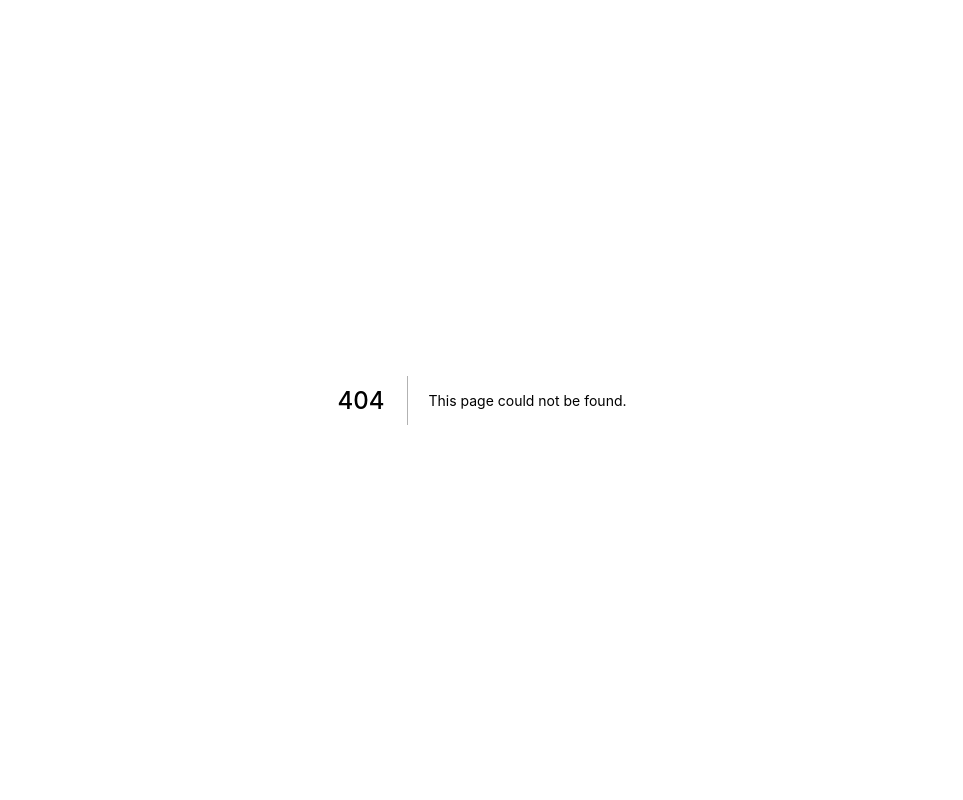
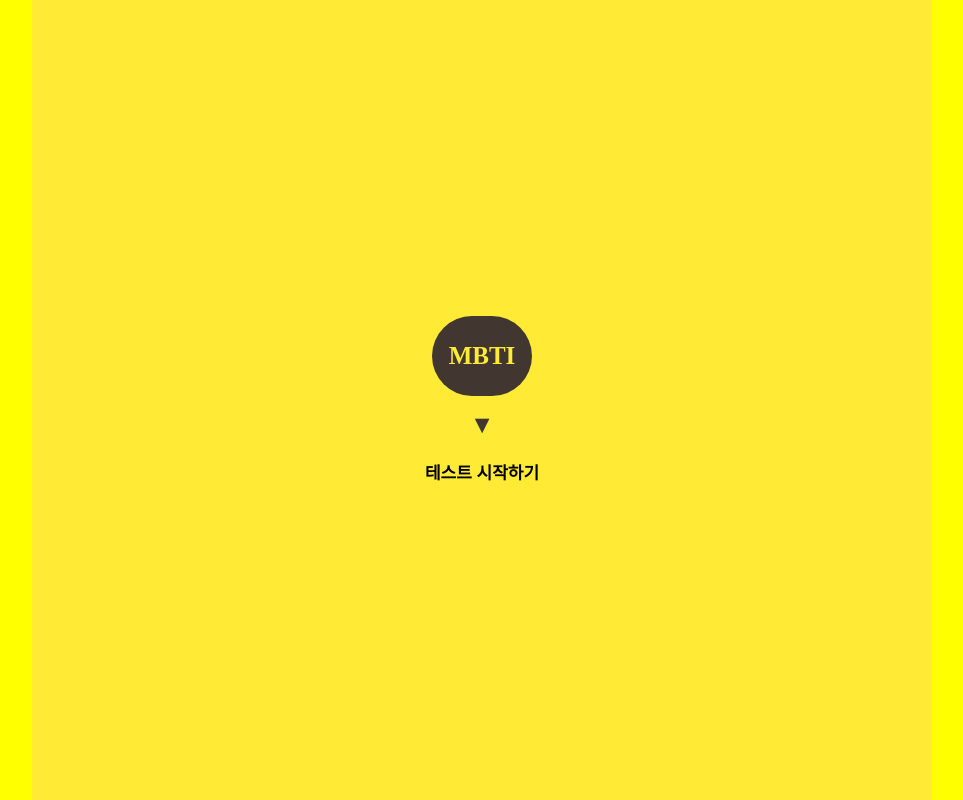
Before and after one commit to jeongho77/MBTI-TEST, a Next.js app in the folder mbti/: page /mbti in a window 1280 px wide. Before the commit this address had no page. Shown: the whole page, without its empty margins (158-1121 px from the left). Built offline with nearby package versions, Linux system fonts and the light colour scheme.

Commit message:
시작페이지 만들기

```diff
--- /dev/null
+++ b/mbti/pages/mbti/index.js
@@ -0,0 +1,42 @@
+import { useEffect, useState } from "react";
+import { Mbti_Layout,StartLogo,StartPageLayout,StartButton,StartLogo1,StartLogo2 } from "../../styles/mbti_css";
+import theme from "../../styles/theme";
+
+export default function App() {
+
+const setVh = () => {
+    const vh = window.innerHeight * 0.01;
+    document.documentElement.style.setProperty('--vh', `${vh}px`);
+}
+    useEffect(()=> {
+        setVh()
+
+
+    function onResize() {
+        setVh()
+    }
+
+    window.addEventListener('resize' , onResize)
+
+    },[])
+
+    const [page,setPage] = useState(0)
+
+    return (
+        <Mbti_Layout>
+            {page===0?
+            <StartPageLayout>
+                <StartLogo>
+                    <StartLogo1>MBTI</StartLogo1>
+                    <StartLogo2>▼</StartLogo2>
+                </StartLogo>
+                <StartButton onClick={()=> setPage(1)}>테스트 시작하기</StartButton>
+            </StartPageLayout>
+            :
+            <div>
+                테스트페이지
+            </div>
+        }
+        </Mbti_Layout>
+    );
+}
--- a/mbti/styles/globals.css
+++ b/mbti/styles/globals.css
@@ -1,107 +1,5 @@
-:root {
-  --max-width: 1100px;
-  --border-radius: 12px;
-  --font-mono: ui-monospace, Menlo, Monaco, "Cascadia Mono", "Segoe UI Mono",
-    "Roboto Mono", "Oxygen Mono", "Ubuntu Monospace", "Source Code Pro",
-    "Fira Mono", "Droid Sans Mono", "Courier New", monospace;
-
-  --foreground-rgb: 0, 0, 0;
-  --background-start-rgb: 214, 219, 220;
-  --background-end-rgb: 255, 255, 255;
-
-  --primary-glow: conic-gradient(
-    from 180deg at 50% 50%,
-    #16abff33 0deg,
-    #0885ff33 55deg,
-    #54d6ff33 120deg,
-    #0071ff33 160deg,
-    transparent 360deg
-  );
-  --secondary-glow: radial-gradient(
-    rgba(255, 255, 255, 1),
-    rgba(255, 255, 255, 0)
-  );
-
-  --tile-start-rgb: 239, 245, 249;
-  --tile-end-rgb: 228, 232, 233;
-  --tile-border: conic-gradient(
-    #00000080,
-    #00000040,
-    #00000030,
-    #00000020,
-    #00000010,
-    #00000010,
-    #00000080
-  );
-
-  --callout-rgb: 238, 240, 241;
-  --callout-border-rgb: 172, 175, 176;
-  --card-rgb: 180, 185, 188;
-  --card-border-rgb: 131, 134, 135;
-}
-
-@media (prefers-color-scheme: dark) {
-  :root {
-    --foreground-rgb: 255, 255, 255;
-    --background-start-rgb: 0, 0, 0;
-    --background-end-rgb: 0, 0, 0;
-
-    --primary-glow: radial-gradient(rgba(1, 65, 255, 0.4), rgba(1, 65, 255, 0));
-    --secondary-glow: linear-gradient(
-      to bottom right,
-      rgba(1, 65, 255, 0),
-      rgba(1, 65, 255, 0),
-      rgba(1, 65, 255, 0.3)
-    );
-
-    --tile-start-rgb: 2, 13, 46;
-    --tile-end-rgb: 2, 5, 19;
-    --tile-border: conic-gradient(
-      #ffffff80,
-      #ffffff40,
-      #ffffff30,
-      #ffffff20,
-      #ffffff10,
-      #ffffff10,
-      #ffffff80
-    );
-
-    --callout-rgb: 20, 20, 20;
-    --callout-border-rgb: 108, 108, 108;
-    --card-rgb: 100, 100, 100;
-    --card-border-rgb: 200, 200, 200;
-  }
-}
-
 * {
   box-sizing: border-box;
   padding: 0;
   margin: 0;
 }
-
-html,
-body {
-  max-width: 100vw;
-  overflow-x: hidden;
-}
-
-body {
-  color: rgb(var(--foreground-rgb));
-  background: linear-gradient(
-      to bottom,
-      transparent,
-      rgb(var(--background-end-rgb))
-    )
-    rgb(var(--background-start-rgb));
-}
-
-a {
-  color: inherit;
-  text-decoration: none;
-}
-
-@media (prefers-color-scheme: dark) {
-  html {
-    color-scheme: dark;
-  }
-}
--- /dev/null
+++ b/mbti/styles/mbti_css.js
@@ -0,0 +1,55 @@
+import styled from "@emotion/styled";
+
+
+
+export const Mbti_Layout = styled.div`
+    width : 100vw;
+    font-size : 14px;
+    display :flex;
+    justify-content: center;
+    background-color: yellow;
+    height:calc(var(--vh,1vh)*100);
+`
+
+export const StartPageLayout = styled.div`
+    display:flex;
+    flex-direction: column;
+    align-items: center;
+    justify-content: center;
+    background-color : #ffea35;
+    width : 100%;
+    max-width : 900px;
+    height: 100%;
+    color : #413730;
+`
+
+export const StartLogo = styled.div`
+    display:flex;
+    flex-direction: column;
+    align-items: center;
+    font-size: 25px;
+    font-weight:700;
+`
+export const StartLogo1 = styled.div`
+    background-color : #413730;
+    color: #ffea35;
+    width : 100px;
+    height: 80px;
+    display : flex;
+    align-items : center;
+    justify-content : center;
+    border-radius : 50px;
+`
+
+export const StartLogo2 = styled.div`
+    margin-top : 15px;
+`
+
+
+export const StartButton = styled.button`
+    font-size : 17px;
+    font-weight : 700;
+    margin-top : 20px;
+    background-color: transparent; /* 배경색을 투명하게 설정 */
+    border: none; /* 테두리 제거 */
+`
--- /dev/null
+++ b/mbti/styles/theme.js
@@ -0,0 +1,6 @@
+export const theme = {
+    colors : {
+        brown : "#413730",
+        yellow : "#ffea35"
+    },
+};
```
Also changed, not shown: 2 other files (tests, documents, lock files or other folders).
